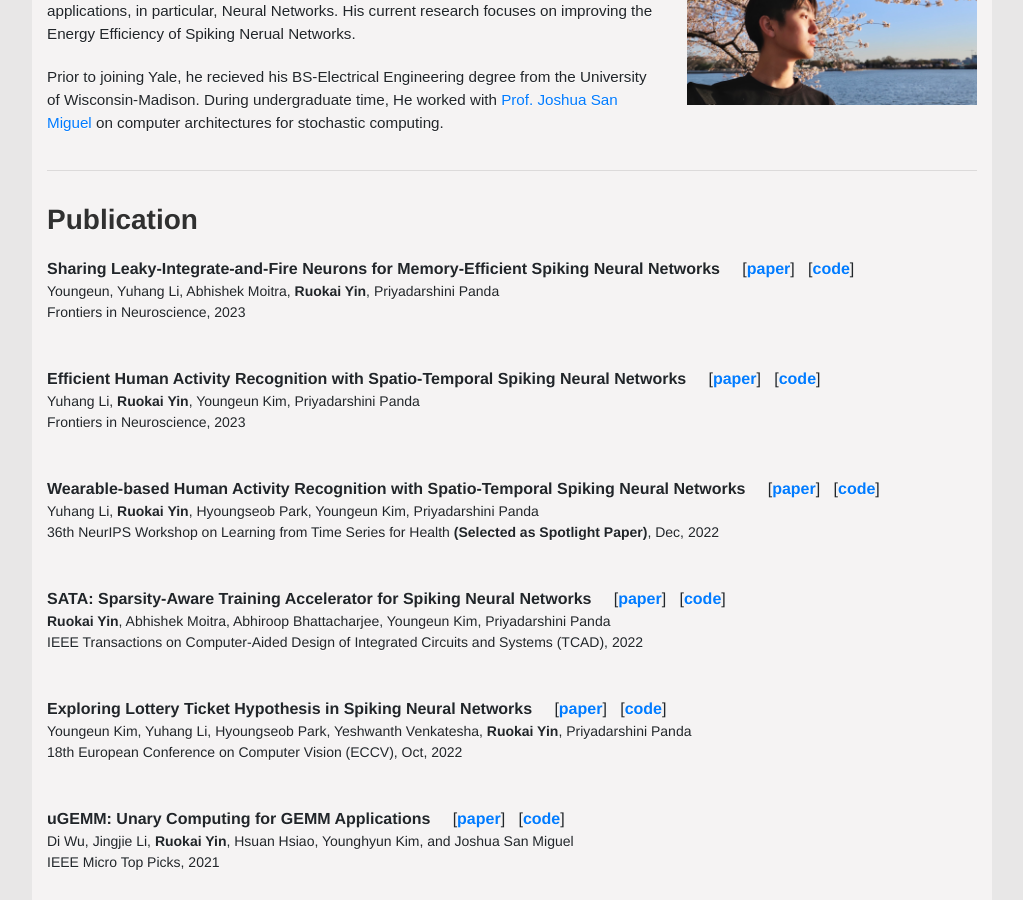
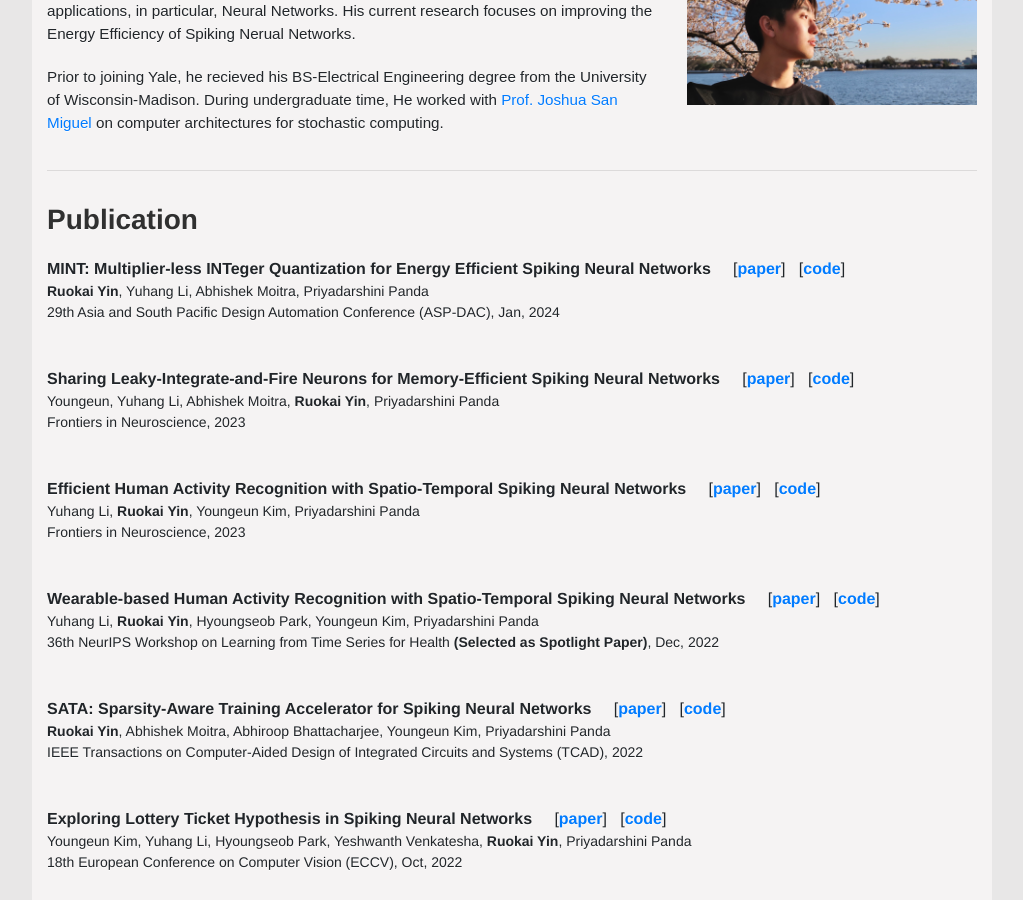
Before and after one commit to RuokaiYin/RuokaiYin.github.io, a Jekyll site: the page built from index.html, in a window 1280 px wide and 900 px high, scrolled down 392 px. Shown: the whole window, without its empty margins (128-1151 px from the left). Built offline with Jekyll 4.4.1, drawn with Linux system fonts in a browser that asks for light colours.

Commit message:
add aspdac paper

```diff
--- a/_data/publications.yml
+++ b/_data/publications.yml
@@ -1,3 +1,15 @@
+- title: "MINT: Multiplier-less INTeger Quantization for Energy Efficient Spiking Neural Networks"
+  author: >
+    <b>Ruokai Yin</b>, Yuhang Li, Abhishek Moitra, Priyadarshini Panda
+  booktitle: 29th Asia and South Pacific Design Automation Conference (ASP-DAC)
+  year: 2024
+  month: Jan
+  address: Incheon, Korea
+  publisher: IEEE
+  conference: ASP-DAC'24
+  file: MINT_2024_ASPDAC.pdf
+  code: https://github.com/Intelligent-Computing-Lab-Yale/
+
 - title: "Sharing Leaky-Integrate-and-Fire Neurons for Memory-Efficient Spiking Neural Networks"
   author: >
     Youngeun, Yuhang Li, Abhishek Moitra, <b>Ruokai Yin</b>, Priyadarshini Panda
```
Also changed, not shown: 2 other files.
